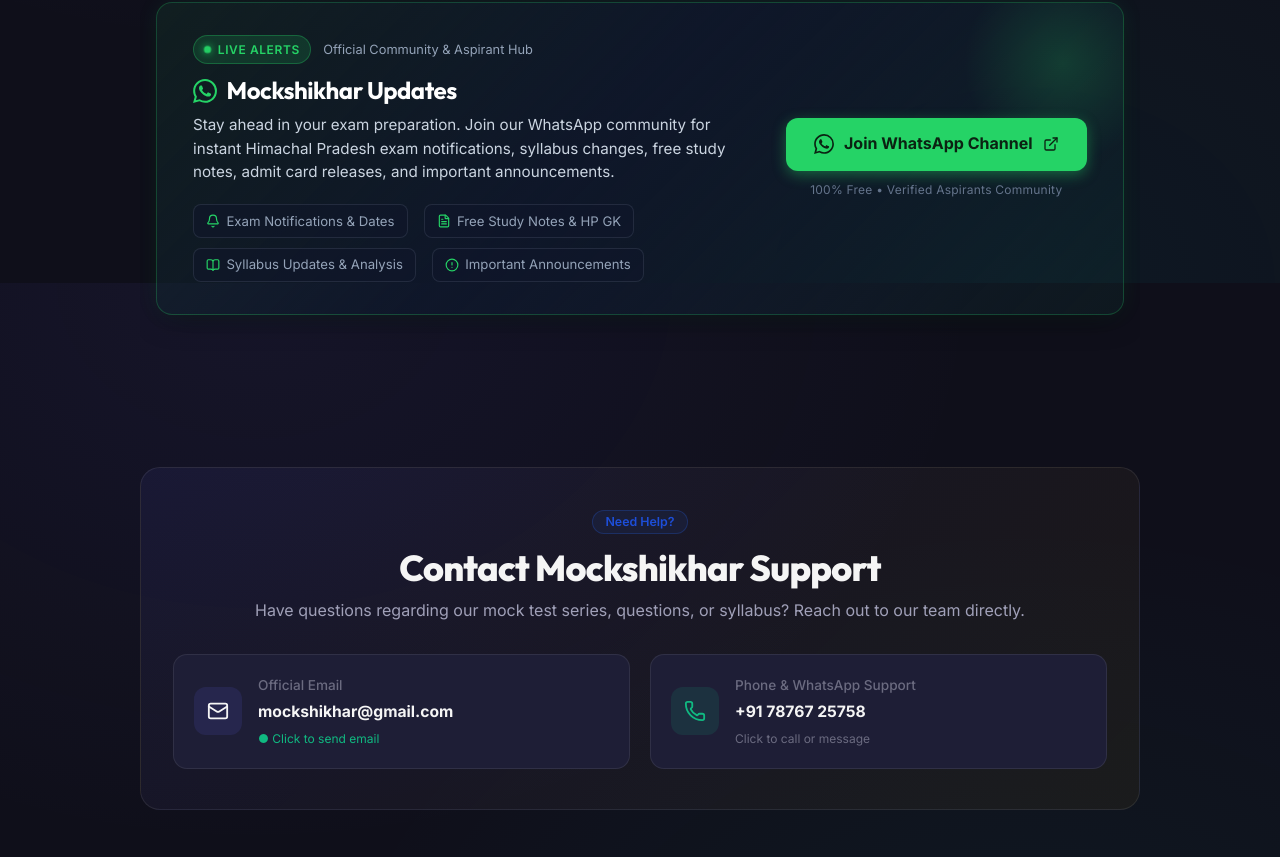
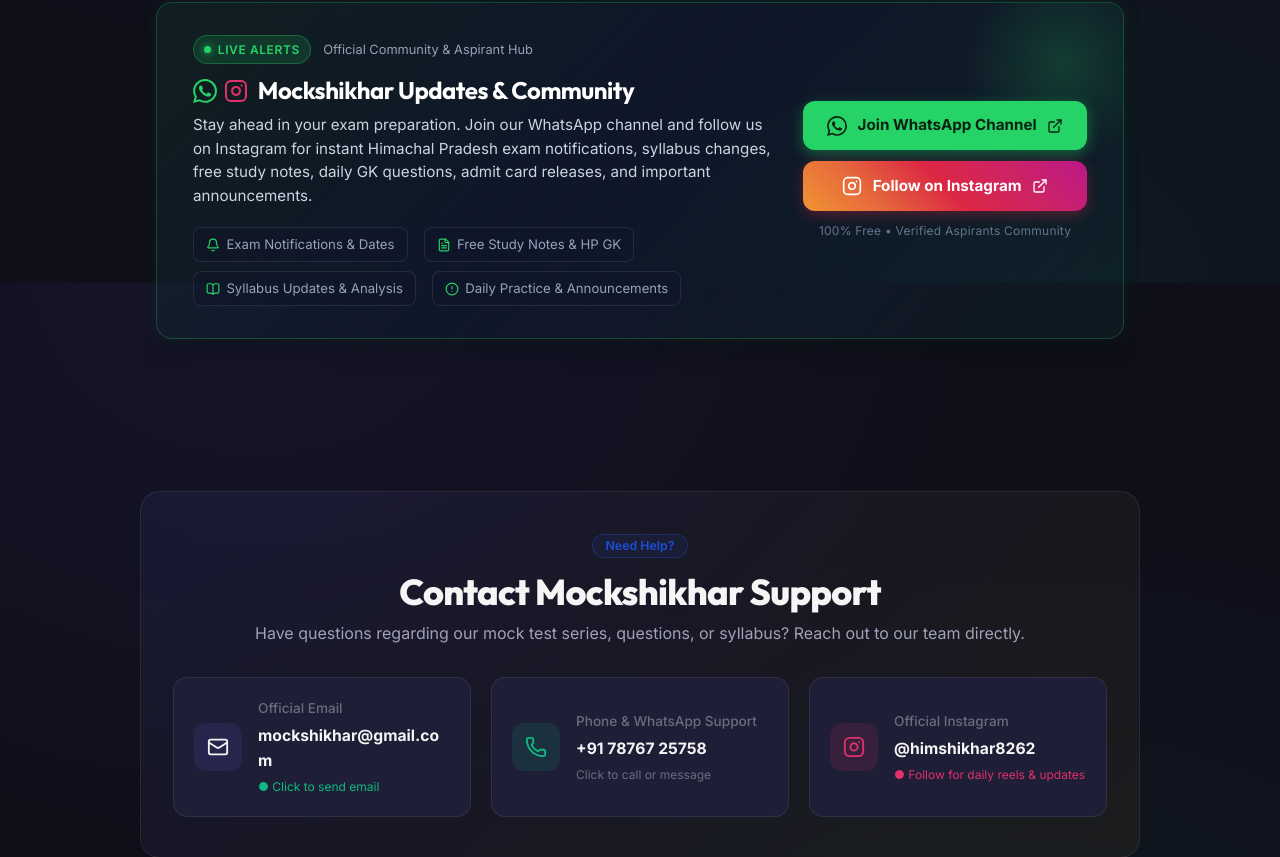
Before and after one commit to abhay2006-10/mockshikher, a Next.js app: page / in a window 1280 px wide. Shown: the part 2917-3774 px from the top of the page. Built offline with nearby package versions, Linux system fonts and the light colour scheme; no server answers; the database is empty.

Commit message:
feat: update WhatsApp channel link and add official Instagram community links

```diff
--- a/src/app/HomePageClient.tsx
+++ b/src/app/HomePageClient.tsx
@@ -22,7 +22,7 @@
 import Button from '@/components/ui/Button';
 import Badge from '@/components/ui/Badge';
 import AuthModal, { AuthModalTab } from '@/components/ui/AuthModal';
-import WhatsAppUpdatesSection from '@/components/common/WhatsAppUpdatesSection';
+import WhatsAppUpdatesSection, { InstagramIcon } from '@/components/common/WhatsAppUpdatesSection';
 import type { MockExam } from '@/lib/mock-data';
 import styles from './page.module.css';
 
@@ -553,6 +553,62 @@
                 </div>
               </div>
             </a>
+
+            {/* Instagram Community Card */}
+            <a
+              href="https://www.instagram.com/himshikhar8262?rpxt=enVjNzB0dmtqMjk%3D&utm_source=qr"
+              target="_blank"
+              rel="noopener noreferrer"
+              style={{
+                display: 'flex',
+                alignItems: 'center',
+                gap: '1rem',
+                padding: '1.25rem',
+                background: 'var(--color-surface)',
+                border: '1px solid var(--color-border)',
+                borderRadius: '14px',
+                textDecoration: 'none',
+                color: 'inherit',
+                minWidth: 0,
+                boxSizing: 'border-box',
+                overflow: 'hidden',
+              }}
+            >
+              <div
+                style={{
+                  width: '48px',
+                  height: '48px',
+                  borderRadius: '12px',
+                  background: 'rgba(225, 48, 108, 0.12)',
+                  display: 'flex',
+                  alignItems: 'center',
+                  justifyContent: 'center',
+                  color: '#e1306c',
+                  flexShrink: 0,
+                }}
+              >
+                <InstagramIcon size={22} />
+              </div>
+              <div style={{ minWidth: 0, flex: 1 }}>
+                <div style={{ fontSize: '0.85rem', color: 'var(--color-text-muted)', fontWeight: 500 }}>
+                  Official Instagram
+                </div>
+                <div
+                  style={{
+                    fontSize: '0.98rem',
+                    fontWeight: 700,
+                    marginTop: '0.2rem',
+                    overflowWrap: 'anywhere',
+                    wordBreak: 'break-word',
+                  }}
+                >
+                  @himshikhar8262
+                </div>
+                <div style={{ fontSize: '0.75rem', color: '#e1306c', marginTop: '0.25rem' }}>
+                  ● Follow for daily reels &amp; updates
+                </div>
+              </div>
+            </a>
           </div>
         </div>
       </section>
--- a/src/components/common/WhatsAppUpdatesSection.module.css
+++ b/src/components/common/WhatsAppUpdatesSection.module.css
@@ -93,8 +93,18 @@
   gap: 0.6rem;
 }
 
+.titleIcons {
+  display: inline-flex;
+  align-items: center;
+  gap: 0.45rem;
+}
+
 .titleIcon {
   color: #25d366;
+}
+
+.titleIconInsta {
+  color: #e1306c;
 }
 
 .subtitle {
@@ -131,7 +141,15 @@
   display: flex;
   flex-direction: column;
   align-items: center;
-  gap: 0.6rem;
+  gap: 0.65rem;
+  min-width: 240px;
+}
+
+.buttonGroup {
+  display: flex;
+  flex-direction: column;
+  gap: 0.65rem;
+  width: 100%;
 }
 
 .joinButton {
@@ -142,8 +160,8 @@
   background: #25d366;
   color: #0b2212;
   font-weight: 700;
-  font-size: 1rem;
-  padding: 0.85rem 1.75rem;
+  font-size: 0.95rem;
+  padding: 0.8rem 1.5rem;
   border-radius: 12px;
   text-decoration: none;
   box-shadow: 0 4px 14px rgba(37, 211, 102, 0.4);
@@ -161,10 +179,38 @@
   transform: translateY(0);
 }
 
+.instagramButton {
+  display: inline-flex;
+  align-items: center;
+  justify-content: center;
+  gap: 0.65rem;
+  background: linear-gradient(45deg, #f09433 0%, #e6683c 25%, #dc2743 50%, #cc2366 75%, #bc1888 100%);
+  color: #ffffff;
+  font-weight: 700;
+  font-size: 0.95rem;
+  padding: 0.8rem 1.5rem;
+  border-radius: 12px;
+  text-decoration: none;
+  box-shadow: 0 4px 14px rgba(220, 39, 67, 0.35);
+  transition: transform 0.15s ease, box-shadow 0.15s ease, filter 0.15s ease;
+  white-space: nowrap;
+}
+
+.instagramButton:hover {
+  filter: brightness(1.1);
+  transform: translateY(-2px);
+  box-shadow: 0 6px 20px rgba(220, 39, 67, 0.55);
+}
+
+.instagramButton:active {
+  transform: translateY(0);
+}
+
 .freeNote {
   font-size: 0.75rem;
   color: #64748b;
   letter-spacing: 0.02em;
+  text-align: center;
 }
 
 @media (max-width: 840px) {
@@ -180,7 +226,11 @@
     width: 100%;
     align-items: stretch;
   }
-  .joinButton {
+  .buttonGroup {
+    width: 100%;
+  }
+  .joinButton,
+  .instagramButton {
     width: 100%;
   }
   .title {
--- a/src/components/common/WhatsAppUpdatesSection.tsx
+++ b/src/components/common/WhatsAppUpdatesSection.tsx
@@ -7,7 +7,8 @@
   sourceContext?: 'dashboard' | 'homepage';
 }
 
-const WHATSAPP_CHANNEL_URL = 'https://whatsapp.com/channel/0029Vb8fgGaDjiOmOIGcxu2y';
+const WHATSAPP_CHANNEL_URL = 'https://whatsapp.com/channel/0029Va5I0zx0VycNW93eqO2P';
+const INSTAGRAM_URL = 'https://www.instagram.com/himshikhar8262?rpxt=enVjNzB0dmtqMjk%3D&utm_source=qr';
 
 export default function WhatsAppUpdatesSection({
   className = '',
@@ -16,7 +17,7 @@
   return (
     <section
       className={`${styles.sectionWrapper} ${className}`}
-      aria-label="Mockshikhar Updates on WhatsApp"
+      aria-label="Mockshikhar Updates on WhatsApp and Instagram"
       id="mockshikhar-updates-section"
     >
       <div className={styles.ambientGlow} aria-hidden="true" />
@@ -33,14 +34,17 @@
           </div>
 
           <h2 className={styles.title}>
+            <span className={styles.titleIcons}>
               <WhatsAppIcon size={24} className={styles.titleIcon} />
-            Mockshikhar Updates
+              <InstagramIcon size={24} className={styles.titleIconInsta} />
+            </span>
+            Mockshikhar Updates &amp; Community
           </h2>
 
           <p className={styles.subtitle}>
-            Stay ahead in your exam preparation. Join our WhatsApp community for instant Himachal
-            Pradesh exam notifications, syllabus changes, free study notes, admit card releases,
-            and important announcements.
+            Stay ahead in your exam preparation. Join our WhatsApp channel and follow us on Instagram
+            for instant Himachal Pradesh exam notifications, syllabus changes, free study notes, daily GK questions,
+            admit card releases, and important announcements.
           </p>
 
           <div className={styles.featuresGrid}>
@@ -58,12 +62,13 @@
             </div>
             <div className={styles.featureChip}>
               <AlertCircle size={14} className={styles.featureIcon} />
-              <span>Important Announcements</span>
+              <span>Daily Practice &amp; Announcements</span>
             </div>
           </div>
         </div>
 
         <div className={styles.rightCol}>
+          <div className={styles.buttonGroup}>
             <a
               href={WHATSAPP_CHANNEL_URL}
               target="_blank"
@@ -76,6 +81,20 @@
               <span>Join WhatsApp Channel</span>
               <ExternalLink size={16} aria-hidden="true" />
             </a>
+
+            <a
+              href={INSTAGRAM_URL}
+              target="_blank"
+              rel="noopener noreferrer"
+              className={styles.instagramButton}
+              aria-label="Follow Mockshikhar on Instagram (opens in a new tab)"
+              id="follow-instagram-btn"
+            >
+              <InstagramIcon size={20} />
+              <span>Follow on Instagram</span>
+              <ExternalLink size={16} aria-hidden="true" />
+            </a>
+          </div>
           <span className={styles.freeNote}>100% Free • Verified Aspirants Community</span>
         </div>
       </div>
@@ -83,7 +102,7 @@
   );
 }
 
-function WhatsAppIcon({ size = 20, className = '' }: { size?: number; className?: string }) {
+export function WhatsAppIcon({ size = 20, className = '' }: { size?: number; className?: string }) {
   return (
     <svg
       width={size}
@@ -97,3 +116,24 @@
     </svg>
   );
 }
+
+export function InstagramIcon({ size = 20, className = '' }: { size?: number; className?: string }) {
+  return (
+    <svg
+      width={size}
+      height={size}
+      viewBox="0 0 24 24"
+      fill="none"
+      stroke="currentColor"
+      strokeWidth="2"
+      strokeLinecap="round"
+      strokeLinejoin="round"
+      className={className}
+      aria-hidden="true"
+    >
+      <rect width="20" height="20" x="2" y="2" rx="5" ry="5" />
+      <path d="M16 11.37A4 4 0 1 1 12.63 8 4 4 0 0 1 16 11.37z" />
+      <line x1="17.5" x2="17.51" y1="6.5" y2="6.5" />
+    </svg>
+  );
+}
--- a/src/components/layout/Footer.tsx
+++ b/src/components/layout/Footer.tsx
@@ -1,5 +1,6 @@
 import Link from 'next/link';
 import { GraduationCap, Mail, MapPin, Phone } from 'lucide-react';
+import { WhatsAppIcon, InstagramIcon } from '@/components/common/WhatsAppUpdatesSection';
 import styles from './Footer.module.css';
 
 const footerLinks = {
@@ -43,6 +44,31 @@
                 <Phone size={14} />
                 <span>+91 78767 25758</span>
               </a>
+              <div style={{ display: 'flex', alignItems: 'center', gap: '0.75rem', marginTop: '0.65rem' }}>
+                <a
+                  href="https://whatsapp.com/channel/0029Va5I0zx0VycNW93eqO2P"
+                  target="_blank"
+                  rel="noopener noreferrer"
+                  className={styles.contactItem}
+                  style={{ textDecoration: 'none', color: '#25d366', display: 'inline-flex', alignItems: 'center', gap: '0.35rem' }}
+                  aria-label="Join WhatsApp Channel"
+                >
+                  <WhatsAppIcon size={14} />
+                  <span style={{ fontSize: '0.85rem', fontWeight: 600 }}>WhatsApp</span>
+                </a>
+                <span style={{ color: 'var(--color-border)' }}>•</span>
+                <a
+                  href="https://www.instagram.com/himshikhar8262?rpxt=enVjNzB0dmtqMjk%3D&utm_source=qr"
+                  target="_blank"
+                  rel="noopener noreferrer"
+                  className={styles.contactItem}
+                  style={{ textDecoration: 'none', color: '#e1306c', display: 'inline-flex', alignItems: 'center', gap: '0.35rem' }}
+                  aria-label="Follow on Instagram"
+                >
+                  <InstagramIcon size={14} />
+                  <span style={{ fontSize: '0.85rem', fontWeight: 600 }}>Instagram</span>
+                </a>
+              </div>
             </div>
           </div>
 
```
Lines whose indentation alone changed are shown as unchanged.
